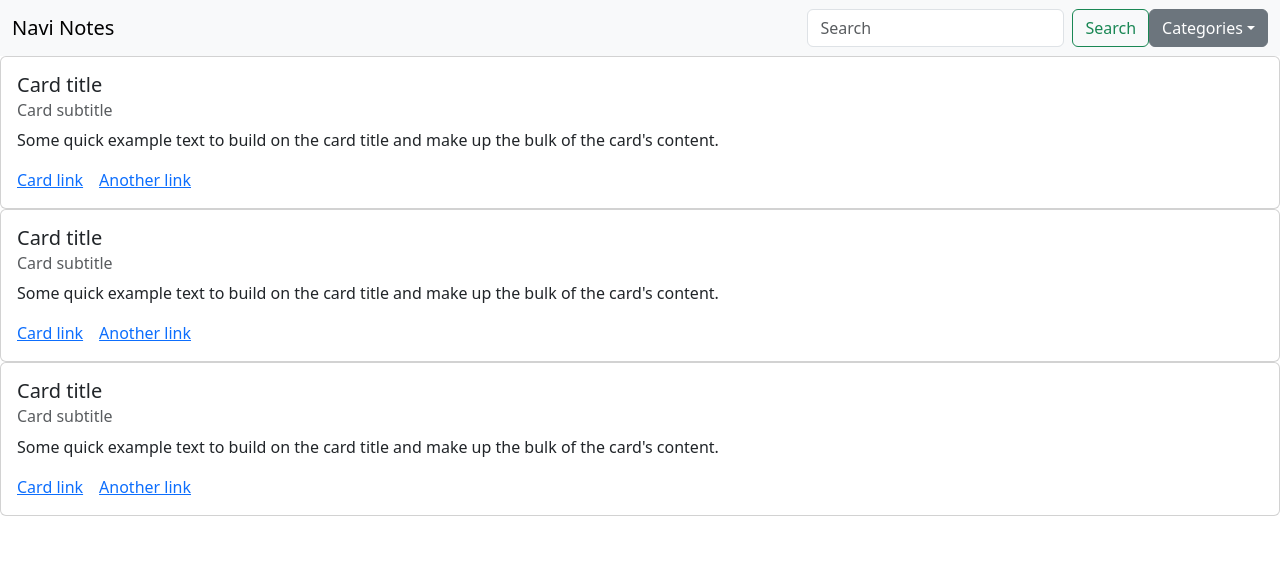
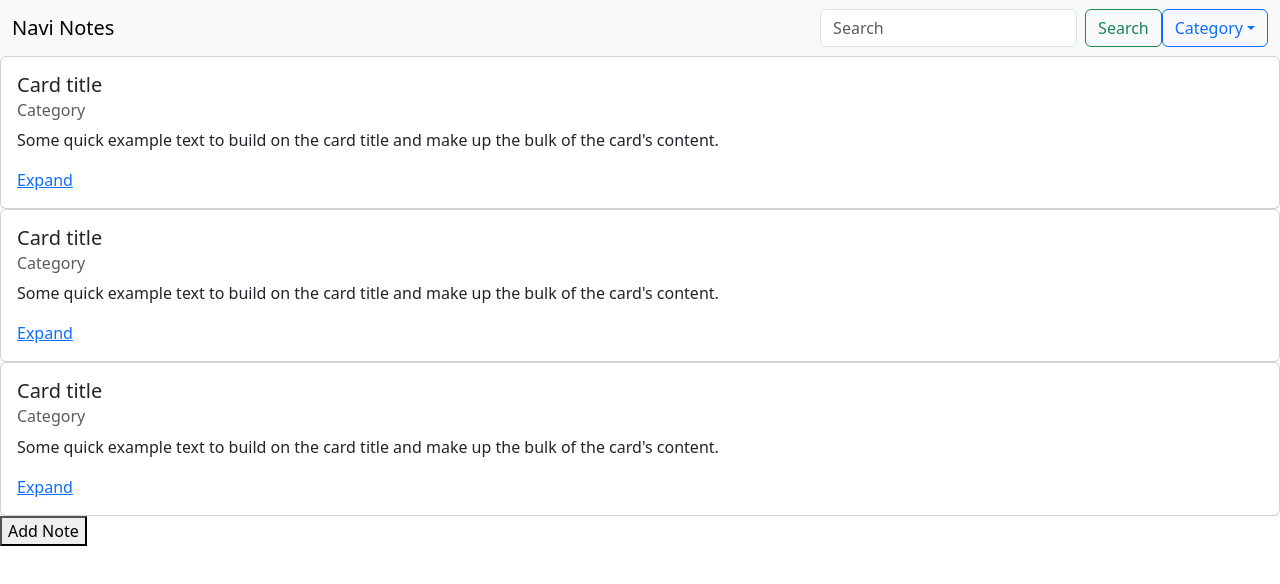
Before and after one commit to Jonnynavi/note-app, a React (Vite) app: page / in a window 1280 px wide. Shown: the top 584 px of the page. Built offline with nearby package versions, Linux system fonts and the light colour scheme.

Commit message:
drop down button works and can now open create note page

```diff
--- a/src/App.jsx
+++ b/src/App.jsx
@@ -1,12 +1,25 @@
+import { useState } from 'react'
 import NoteList from "./components/Notelist"
 import NavBar from "./components/NavBar"
+import CreateNote from './components/CreateNote';
 
 function App(){
+    const [note, setNote] = useState([]);
+
+    const [createNoteShow, setCreateNoteShow] = useState(true);
+
+    function renderNewNote(){
+        if(createNoteShow){
+            return <NoteList setCreateNoteShow={setCreateNoteShow} />
+        }else{
+            return <CreateNote setCreateNoteShow={setCreateNoteShow} />
+        }
+    }
 
     return(
         <div>
             <NavBar />
-            <NoteList />
+            {renderNewNote()}
         </div>
     )
 }
--- a/src/components/CategoriesDropDown.jsx
+++ b/src/components/CategoriesDropDown.jsx
@@ -1,15 +1,32 @@
+import { useState } from "react";
 
 function CategoriesDropDown(){
+    const [isOpen, setIsOpen] = useState(false);
+    const [selected, setSelected] = useState("");
+
+    const handleClick = () =>{
+        setIsOpen(!isOpen);
+    }
+
+    const handleSelect = (option) => {
+        setSelected(option);
+    }
+
+    const options = ["Work", "School", "Books", "All"]
+
+    function renderOptions(){
+        return options.map((option) => (
+            <li><a className="dropdown-item" href="#">{option}</a></li>
+        ));
+    }
+
     return(
             <div className="dropdown">
-                <button className="btn btn-secondary dropdown-toggle" type="button" data-bs-toggle="dropdown">
-                    Categories
+                <button className="btn btn-outline-primary dropdown-toggle" type="button"  onClick={handleClick}>
+                    Category
                 </button>
-                <ul className="dropdown-menu">
-                    <li><a className="dropdown-item" href="#">Work</a></li>
-                    <li><a className="dropdown-item" href="#">School</a></li>
-                    <li><a className="dropdown-item" href="#">Books</a></li>
-                    <li><a className="dropdown-item" href="#">All</a></li>
+                <ul className={`dropdown-menu ${isOpen ? 'show':'' }`}>
+                    {renderOptions()}
                 </ul>
             </div>
     )
--- /dev/null
+++ b/src/components/CreateNote.jsx
@@ -0,0 +1,36 @@
+import { useState } from "react";
+import CategoriesDropDown from "./CategoriesDropDown";
+
+function CreateNote({setCreateNoteShow}){
+
+    const [title, setTitle] = useState("");
+    const [note, setNote] = useState("");
+
+    const handleChange = (event) => {
+        setTitle(event.target.value);
+    }
+    const handleClick = (event) => {
+        setCreateNoteShow(true)
+    };
+
+    return(
+        <div>
+            <form>
+                <div class="mb-3">
+                    <label  class="form-label">Title</label>
+                    <input  class="form-control" value={title} onChange={handleChange} />
+                </div>
+                <div class="mb-3">
+                    <CategoriesDropDown />
+                </div>
+                <div class="mb-3">
+                    <label  class="form-label">Example textarea</label>
+                    <textarea class="form-control" value={note} onChange={(e) => setNote(e.target.value)} rows="3"></textarea>
+                </div>
+                <button onClick={handleClick} className="btn btn-outline-success">Create</button>
+            </form>
+        </div>
+    )
+}
+
+export default CreateNote;
--- a/src/components/NoteList.jsx
+++ b/src/components/NoteList.jsx
@@ -1,13 +1,18 @@
 import { useState } from "react";
 import NoteShow from "./NoteShow";
 
-function NoteList(){
+function NoteList({setCreateNoteShow}){
+
+    const handleClick = (event) => {
+        setCreateNoteShow(false)
+    }
 
     return(
         <div>
             <NoteShow />
             <NoteShow />
             <NoteShow />
+            <button onClick={handleClick}>Add Note</button>
         </div>
     )
 }
--- a/src/components/NoteShow.jsx
+++ b/src/components/NoteShow.jsx
@@ -5,10 +5,9 @@ function NoteShow(){
             <div className="card">
                 <div className="card-body">
                     <h5 className="card-title">Card title</h5>
-                    <h6 className="card-subtitle mb-2 text-body-secondary">Card subtitle</h6>
+                    <h6 className="card-subtitle mb-2 text-body-secondary">Category</h6>
                     <p className="card-text">Some quick example text to build on the card title and make up the bulk of the card's content.</p>
-                    <a href="#" className="card-link">Card link</a>
-                    <a href="#" className="card-link">Another link</a>
+                    <a href="#" className="card-link">Expand</a>
                 </div>
             </div>
         </div>
```
